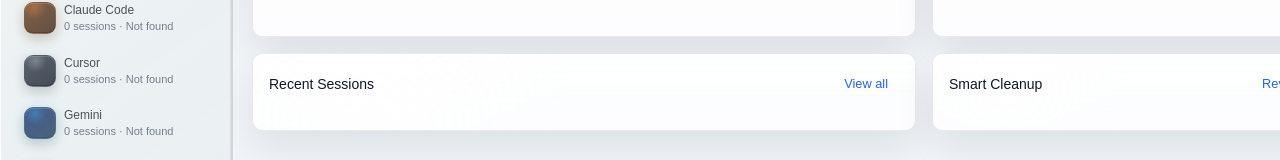
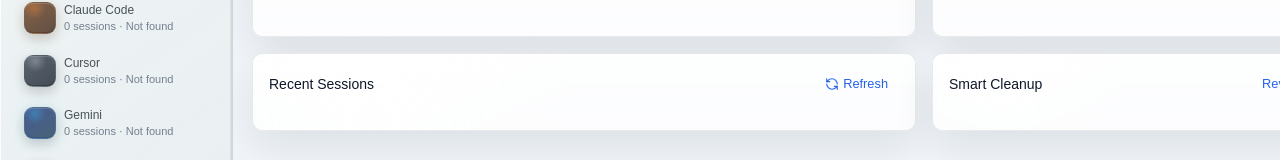
Before and after one commit to blain3white/clean-my-agent, a React (Vite) app: page / in a window 1280 px wide. Shown: the part 485-645 px from the top of the page. Built offline with nearby package versions, Linux system fonts and the light colour scheme; some icons are missing.

Commit message:
Change recent sessions action to refresh

```diff
--- a/src/App.tsx
+++ b/src/App.tsx
@@ -1258,10 +1258,14 @@ function Topbar({
 function OverviewView({
   snapshot,
   usageRange,
+  loading,
+  onRefresh,
   onSelectCleanup,
 }: {
   snapshot: DashboardSnapshot
   usageRange: UsageRange
+  loading: boolean
+  onRefresh: () => Promise<void>
   onSelectCleanup: () => void
 }) {
   const recentSessions = snapshot.sessions.slice(0, 6)
@@ -1355,9 +1359,12 @@ function OverviewView({
               <Button
                 variant="ghost"
                 size="sm"
+                onClick={() => void onRefresh()}
+                disabled={loading}
                 className="text-blue-300 hover:bg-blue-400/10 hover:text-blue-200"
               >
-                View all
+                {loading ? <Loader2 className="size-3.5 animate-spin" /> : <RefreshCcw className="size-3.5" />}
+                Refresh
               </Button>
             </div>
           </CardHeader>
@@ -2137,6 +2144,8 @@ function App() {
           <OverviewView
             snapshot={dashboard.snapshot}
             usageRange={overviewRange}
+            loading={dashboard.loading}
+            onRefresh={dashboard.rescan}
             onSelectCleanup={() => setActiveView('cleanup')}
           />
         )
```
